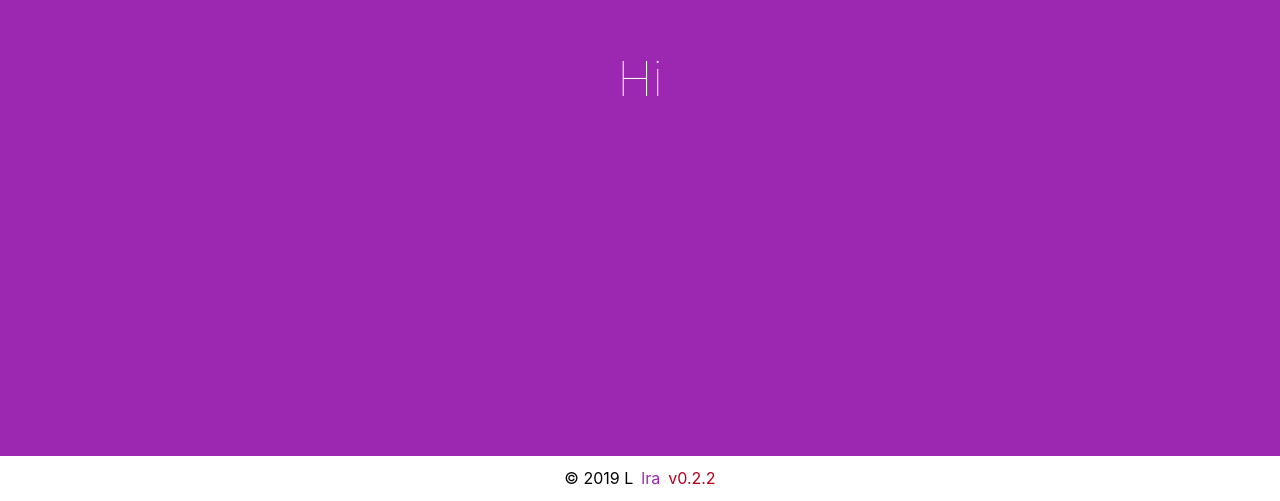
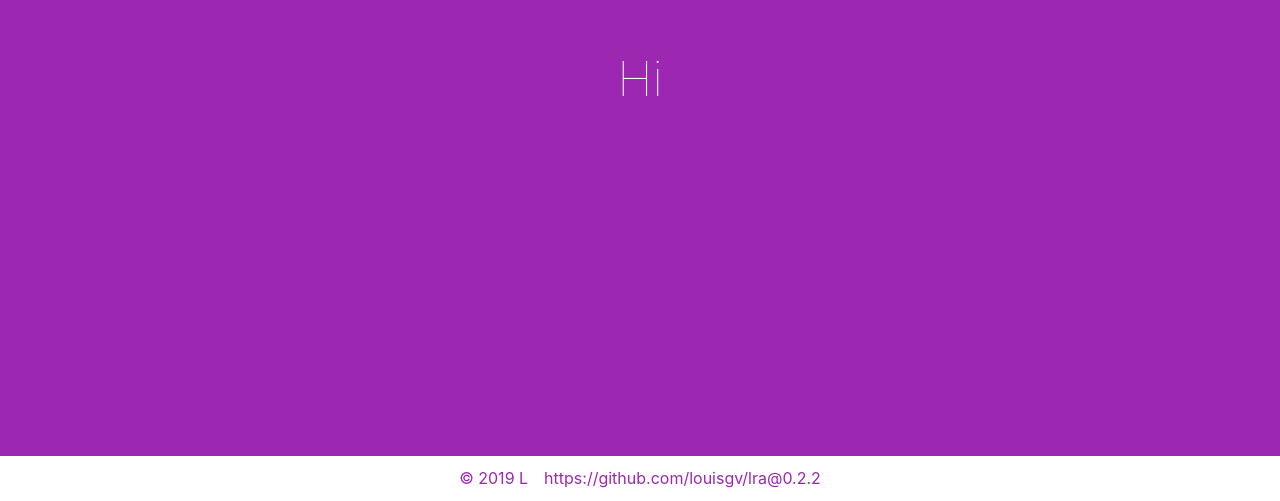
Before and after one commit to louisgv/lrat, a React (Create React App) app: page / in a window 1280 px wide. Shown: the part 299-800 px from the top of the page. Built offline with nearby package versions, Linux system fonts and the light colour scheme.

Commit message:
Finalize base template

```diff
--- a/src/App.tsx
+++ b/src/App.tsx
@@ -9,7 +9,7 @@ import { Footer } from 'components/Footer'
 
 import { Text } from 'styles'
 
-import { name, version, repository } from '../package.json'
+import { version, repository } from '../package.json'
 
 const date = new Date()
 const year = date.getFullYear()
@@ -20,16 +20,15 @@ const App: React.FC = () => (
       <Global />
       <Header>Hi</Header>
       <Footer>
-        © {year} L <Separator width={0.5} />
+        <Text color="primary">© {year} L</Text> <Separator width={0.5} />
+        <Separator width={0.5} />
         <a
           href={`https://github.com/${repository}`}
           target="_blank"
           rel="noopener noreferrer"
         >
-          {name}
+          https://github.com/{repository}@{version}
         </a>
-        <Separator width={0.5} />
-        <Text color="error">v{version}</Text>
       </Footer>
     </>
   </ThemeProvider>
--- a/src/styles/index.tsx
+++ b/src/styles/index.tsx
@@ -73,7 +73,7 @@ export const Global = createGlobalStyle`
 
   a:hover,
   a:visited:hover {
-    color: ${p => p.theme.color.lightPrimary};
+    color: ${p => p.theme.color.darkPrimary};
   }
 
   ::-webkit-scrollbar {
@@ -86,7 +86,7 @@ export const Global = createGlobalStyle`
   }
 
   ::-webkit-scrollbar-thumb {
-    background: ${p => p.theme.color.lightPrimary};
+    background: ${p => p.theme.color.darkPrimary};
   }
 `
 
```
